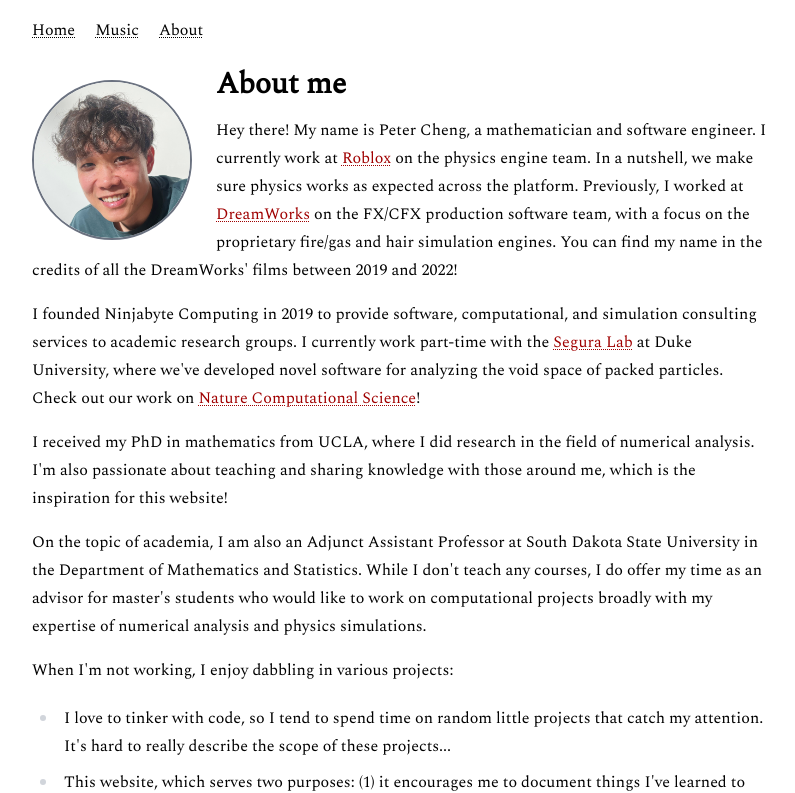
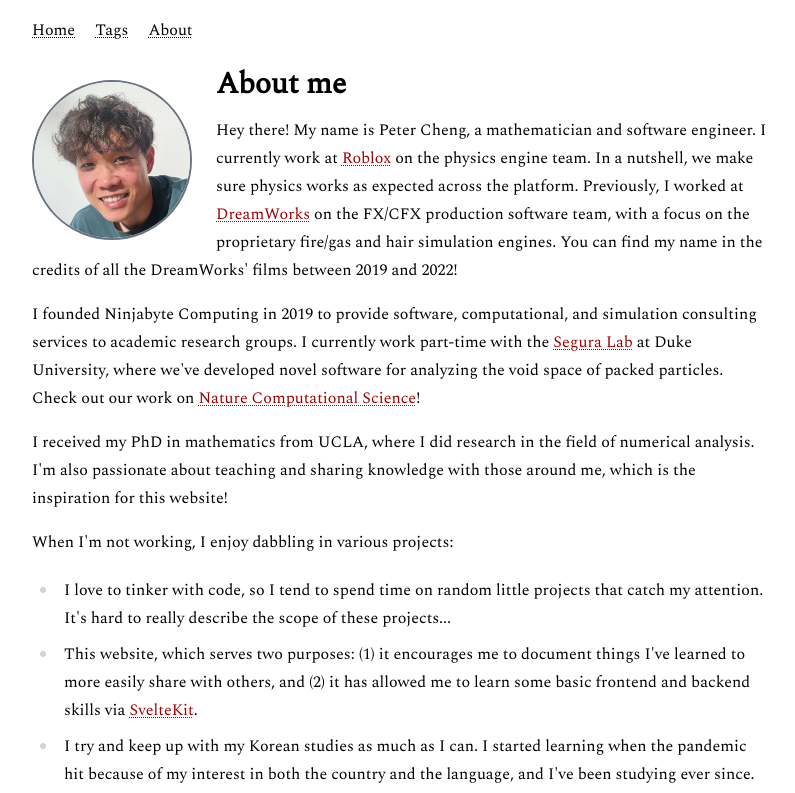
Before and after one commit to pcheng17/blog.petercheng.me, a SvelteKit app: page /about in a window 1280 px wide. Shown: the top 793 px of the page, without its empty margins (240-1035 px from the left). Built offline with nearby package versions, Linux system fonts and the light colour scheme.

Commit message:
Removed music page, added tags page

```diff
--- a/src/lib/components/Header.svelte
+++ b/src/lib/components/Header.svelte
@@ -2,10 +2,10 @@
   import HeaderLink from "./HeaderLink.svelte";
 </script>
 
-<header>
-  <nav class="space-x-4" >
+<header class="">
+  <nav class="space-x-4">
     <HeaderLink href="/">Home</HeaderLink>
-    <HeaderLink href="/music">Music</HeaderLink>
+    <HeaderLink href="/tags">Tags</HeaderLink>
     <HeaderLink href="/about">About</HeaderLink>
   </nav>
 </header>
--- a/src/lib/components/Tag.svelte
+++ b/src/lib/components/Tag.svelte
@@ -2,7 +2,7 @@
   export let tag="";
 </script>
 
-<span class="text-sm bg-gray-100 px-1 py-[1px] mr-1 my-[2px] rounded-md inline-block">
+<span class="text-sm px-1 py-[1px] mr-1 my-[2px] rounded-md inline-block">
   <a href="/tags/{tag}" class="text-penn-red hover:text-teal">
     {tag}
   </a>
--- a/src/routes/about/+page.svelte
+++ b/src/routes/about/+page.svelte
@@ -39,12 +39,6 @@
       inspiration for this website!
     </p>
     <p class="my-4">
-      On the topic of academia, I am also an Adjunct Assistant Professor at South Dakota State University in
-      the Department of Mathematics and Statistics. While I don't teach any courses, I do offer my time
-      as an advisor for master's students who would like to work on computational projects broadly
-      with my expertise of numerical analysis and physics simulations.
-    </p>
-    <p class="my-4">
       When I'm not working, I enjoy dabbling in various projects:
     </p>
     <ul class="list-disc list-outside pl-[26px] mt-5 marker:text-[#d1d5db]">
--- a/src/routes/tags/+page.svelte
+++ b/src/routes/tags/+page.svelte
@@ -1,3 +1,26 @@
 <script lang="ts">
+  import Head from '$lib/components/Head.svelte';
+  import Title from '$lib/components/Title.svelte';
+  import Tag from '$lib/components/Tag.svelte';
+  import { SITE_URL } from '$lib/config.js';
   export let data;
+
+  let siteTitle = "Peter Cheng | Tags";
+  let url: string = [SITE_URL, "tags"].join("/");
+  let description: string = `Tags used across all blog posts`;
 </script>
+
+<Head title={siteTitle} {description} {url} />
+
+<main>
+  <Title title="Tags" />
+  {#if data.tags.length === 0}
+    <p>
+      No tags found.
+    </p>
+  {:else}
+    {#each data.tags as tag}
+      <Tag tag={tag} />
+    {/each}
+  {/if}
+</main>
```
Also changed, not shown: src/content/changelog.md, src/routes/blog/+page.svelte (line endings or trailing spaces), src/routes/tags/[tag]/+page.svelte (line endings or trailing spaces).
